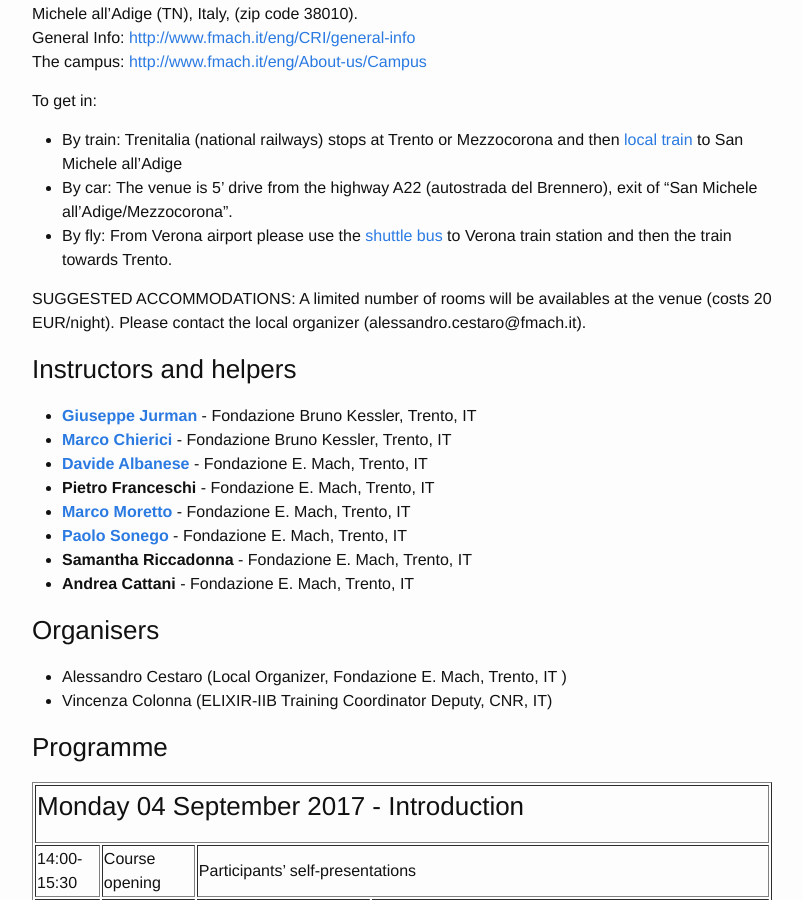
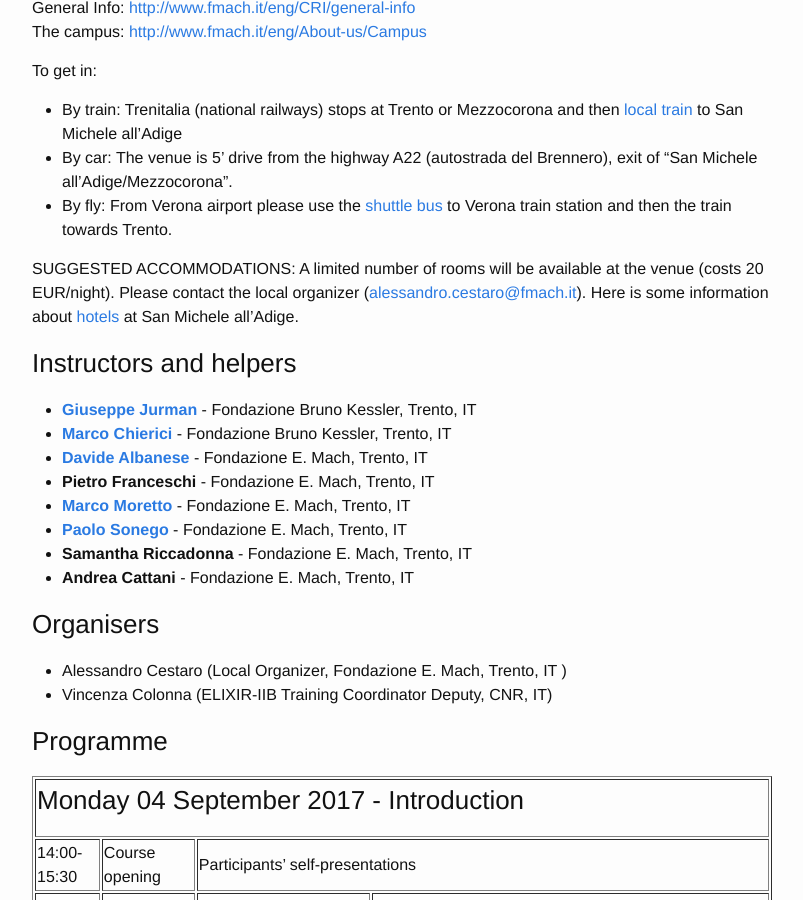
Before and after one commit to ELIXIR-IIB-training/website, a Jekyll site: the page built from _posts/2017-09-04-MachineLearning-Trento.md, in a window 1280 px wide and 900 px high, scrolled down 1847 px. Shown: the whole window, without its empty margins (238-1041 px from the left). Built offline with Jekyll 4.4.1, drawn with Linux system fonts in a browser that asks for light colours.

Commit message:
Add information about hotels at Trento

```diff
--- a/_posts/2017-09-04-MachineLearning-Trento.md
+++ b/_posts/2017-09-04-MachineLearning-Trento.md
@@ -53,11 +53,11 @@ Acquisition of a working knowledge about running a full classification/profiling
 <li>Understand principles and applications of ML</li>
 <li>Implement reproducible workflows in data analysis</li>
 </ul>
-<br>
+
 ### Course prerequisites
   basics of R, Python, \*nix (Unix or Linux) shell, basic statistical knowledge, basic knowledge of linear algebra
 <br>
-
+<br>
 **FEE:**
 The fee will cover attendance to lectures and practicals, coffee breaks, lunches, the welcome aperitivo on Monday September 4th. The participants are expected to pay their own travel and accommodation costs.
 
@@ -79,9 +79,8 @@ To get in:
    - By fly: From Verona airport please use the [shuttle bus](http://www.aeroportoverona.it/en/aerobus_t2) to Verona train station and then the train towards Trento.
 
 SUGGESTED ACCOMMODATIONS:
-A limited number of rooms will be availables at the venue (costs 20 EUR/night). Please contact the local organizer (alessandro.cestaro@fmach.it).
-
-<!-- info_alberghi_san_michele_trento.docx -->
+A limited number of rooms will be available at the venue (costs 20 EUR/night). Please contact the local organizer (<alessandro.cestaro@fmach.it>).
+Here is some information about [hotels](../../../docs/Info_alberghi_san_michele_trento.pdf) at San Michele all'Adige.
 
 
 ### Instructors and helpers
```
